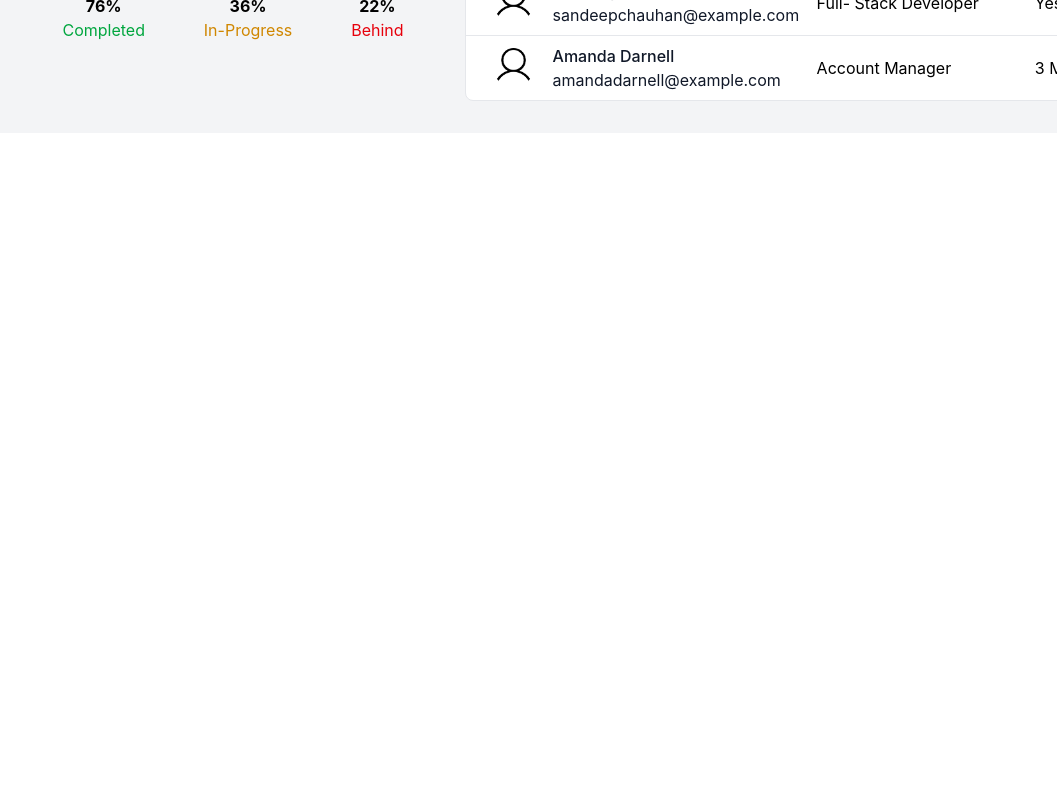
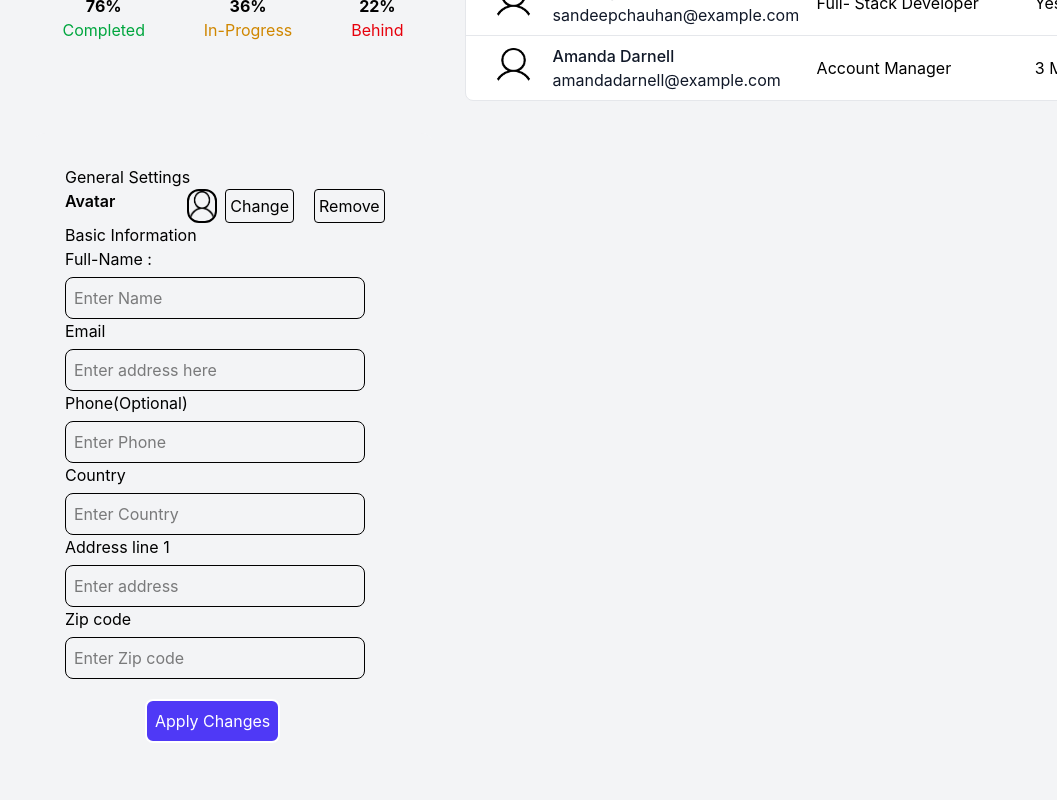
Before and after one commit to Mohit8917/Admin-Dashboard, a Next.js app: page / in a window 1280 px wide. Shown: the part 1140-1940 px from the top of the page, without its empty margins (223-1280 px from the left). Before the commit the page ends 1273 px from the top, so only its background shows below. Built offline with nearby package versions, Linux system fonts and the light colour scheme.

Commit message:
setting page form donne

```diff
--- a/src/app/(authentication)/login/page.js
+++ b/src/app/(authentication)/login/page.js
@@ -17,7 +17,7 @@ export default function LoginForm(){
         <p className="font-thin">Please enter your user information.</p>
         </div>
     <div>
-    <Input labeltext="Email" type="email" inpname="Email" place="Enter address he+re"  className="w-[350px] border-1 border-black-300 rounded-lg px-4 py-2" {...register("email",{required:"Email Required"})}/>
+    <Input labeltext="Email" type="email" inpname="Email" place="Enter address here"  className="w-[350px] border-1 border-black-300 rounded-lg px-4 py-2" {...register("email",{required:"Email Required"})}/>
     {errors.email && <p className="text-red-500">{errors.email.message}</p>}
     </div>
     <div>
--- /dev/null
+++ b/src/app/(setting)/GeneralSetting/page.js
@@ -0,0 +1,131 @@
+"use client";
+import Button from "@/components/button";
+import Images from "@/components/image";
+import { Input } from "@/components/input/index";
+import { useForm } from "react-hook-form";
+export default function GeneralSetting() {
+  const { handleSubmit, register, formState } = useForm();
+  const { errors } = formState;
+  function handleCustomSubmit(data) {
+    console.log(data);
+  }
+  return (
+    <div>
+    <div className="bg-gray-100 h-[800px] w-[400px] p-8 rounded-xl">
+        <p>General Settings</p>
+        <div className="flex gap-18">
+          <div id="left">
+            <p className="text-black-300 font-semibold">Avatar</p>
+          </div>
+          <div id="right" className="flex gap-2">
+            <Images
+              src={"/person.png"}
+              alttext={"Avatar"}
+              wd={"30"}
+              hg={"30"}
+              className="border-2 border-black rounded-xl"
+            />
+            <div className="flex gap-5">
+              <Button
+                btntext={"Change"}
+                className="border-1 rounded-sm p-1"
+              />
+              <Button
+                btntext={"Remove"}
+                className="border-1 rounded-sm p-1"
+              />
+            </div>
+          </div>
+        </div>
+      <form
+        className="flex gap-5 flex-col justify-center"
+        onSubmit={handleSubmit(handleCustomSubmit)}
+      >
+        <div>
+          <p>Basic Information</p>
+          <div>
+            <Input
+              labeltext="Full-Name :"
+              type="text"
+              inpname="Username"
+              place="Enter Name"
+              className="w-[300px] border-1 border-black-300 rounded-lg px-2 py-2"
+              {...register("username", { required: "UserName is Required" })}
+            />
+            {errors.username && (
+              <p className="text-red-500">{errors.username.message}</p>
+            )}
+          </div>
+          <div>
+            <Input
+              labeltext="Email"
+              type="email"
+              inpname="Email"
+              place="Enter address here"
+              className="w-[300px] border-1 border-black-300 rounded-lg px-2 py-2"
+              {...register("email", { required: "Email Required" })}
+            />
+            {errors.email && (
+              <p className="text-red-500">{errors.email.message}</p>
+            )}
+          </div>
+          <div>
+            <Input
+              labeltext="Phone(Optional)"
+              type="number"
+              inpname="phone"
+              place="Enter Phone"
+              className="w-[300px] border-1 border-black-300 rounded-lg px-2 py-2"
+            />
+          </div>
+          <div>
+            <Input
+              labeltext="Country"
+              type="select"
+              inpname="Country"
+              place="Enter Country  "
+              className="w-[300px] border-1 border-black-300 rounded-lg px-2 py-2"
+            />
+          </div>
+           <div>
+            <Input
+              labeltext="Address line 1"
+              type="text"
+              inpname="Address"
+              place="Enter address"
+              className="w-[300px] border-1 border-black-300 rounded-lg px-2 py-2"
+              {...register("address", { required: "Address Required" })}
+            />
+            {errors.address && (
+              <p className="text-red-500">{errors.address.message}</p>
+            )}
+          </div>
+          <div>
+            <Input
+              labeltext="Zip code"
+              type="number"
+              inpname="Zip"
+              place="Enter Zip code"
+              className="w-[300px] border-1 border-black-300 rounded-lg px-2 py-2"
+              {...register("Zip", { required: "Code Required" })}
+            />
+            {errors.Zip && (
+              <p className="text-red-500">{errors.Zip.message}</p>
+            )}
+          </div>
+          <div className="pt-5 pl-20">
+          <Button type={"submit"} btntext={"Apply Changes"} className="border-2 p-2 bg-indigo-600 text-white rounded-lg"/>
+          </div>
+        </div>
+      </form>
+    </div>
+    <div className="w-[400px] h-[200px] flex flex-col bg-gray-100 gap-5 p-8">
+        <p>Danger Zone</p>
+        <div className=" flex flex-col gap-4">
+            <p>Delete all the things and after deleting nothing will be recovered</p>
+            <Button btntext={"Delete Account"} className="bg-red-500 border-1 text-white rounded-lg p-2"/>
+        </div>
+    </div>
+    </div>
+  );
+}
--- a/src/app/page.js
+++ b/src/app/page.js
@@ -4,6 +4,7 @@ import Sidebar from "@/components/Layouts/Sidebar";
 import Chart from "@/components/chart";
 import ActiveProjects from "./(authentication)/activeProjects/page";
 import Teams from "./(authentication)/teams/page";
+import GeneralSetting from "./(setting)/GeneralSetting/page";
 
 export default function Home() {
   return (
@@ -25,7 +26,7 @@ export default function Home() {
     <Chart/>
     <Teams/>
     </div>
-
+    <GeneralSetting />
     </div>
 
     </div>
--- a/src/components/Layouts/Sidebar/index.js
+++ b/src/components/Layouts/Sidebar/index.js
@@ -2,12 +2,16 @@
 import Image from "next/image";
 import Link from "next/link";
 import { useState } from "react";
+
 
 export default function Sidebar(){
     const [pagesOpen,setPagesOpen]=useState(false);
     const [authOpen,setAuthOpen]=useState(false);
     const [compOpen,setCompOpen]=useState(false);
     const [menuLevelOpen,setMenuLevelOpen]=useState(false);
+    function handleNavigation(){
+        console.log("Page Opened");
+    }
     return(
         <div className="min-h-screen w-64 flex flex-shrink-0 fixed">
             <div className="w-full flex-1 bg-gray-800 text-white pl-5 pr-5 pt-5">
@@ -34,7 +38,8 @@ export default function Sidebar(){
                 {pagesOpen && (
                     <div className="pl-7 mt-2 flex flex-col gap-2 text-gray-300">
                         <p>Profile</p>
-                        <p>Settings</p>
+                        {/* <p>Setting</p> */}
+                        <p><Link href="/GeneralSetting">Settings</Link></p>
                         <p>Billing</p>
                         <p>Pricing</p>
                         <p>404 Error</p>
@@ -83,7 +88,7 @@ export default function Sidebar(){
                 {compOpen && (
                     <div className="pl-7 mt-2 flex flex-col gap-2 text-gray-300">
                         <p>Profile</p>
-                        <p>Settings</p>
+                        <p>Setting</p>
                         <p>Billing</p>
                         <p>Pricing</p>
                         <p>404 Error</p>
--- a/src/components/button/index.js
+++ b/src/components/button/index.js
@@ -2,7 +2,7 @@ export default function Button(props){
     const {btntext,type,className}=props;
     return(
         <>
-        <button type={type} className={className} {...props}>{btntext}</button>
+        <button type={type} className={className} {...props} >{btntext}</button>
         </>
     )
 }
```
